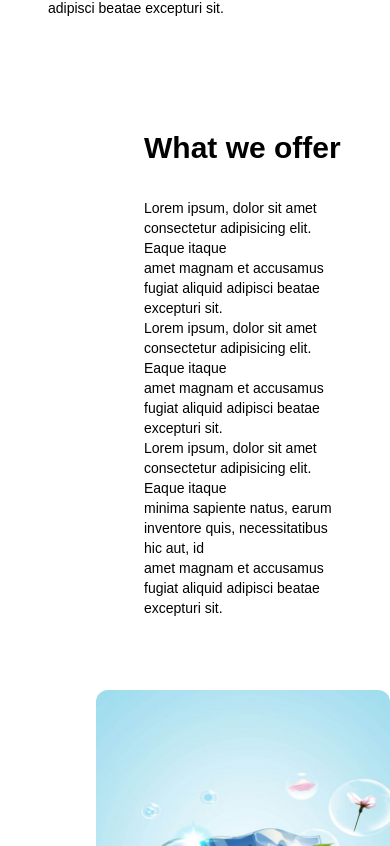
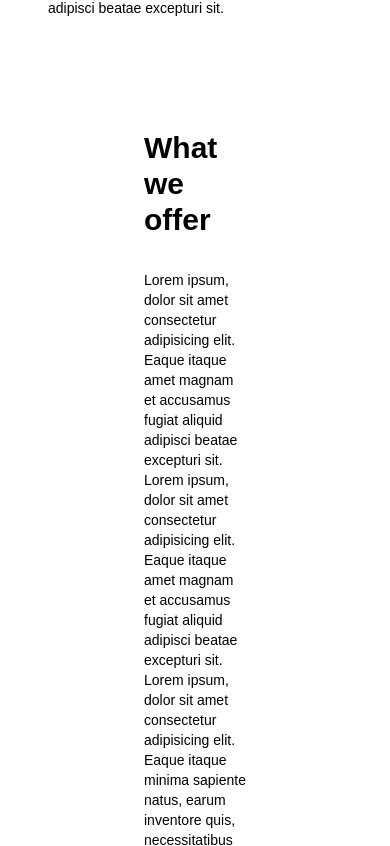
Before and after one commit to Daweed234/kg_harvest-gig, a React (Create React App) app: page / in a window 390 px wide. Shown: the part 1358-2204 px from the top of the page. Built offline with nearby package versions, Linux system fonts and the light colour scheme.

Commit message:
some changes made

```diff
--- a/src/Pages/Home.jsx
+++ b/src/Pages/Home.jsx
@@ -88,7 +88,7 @@ const Home = () => {
                 </div>
             </div>
 
-            <div className="flex md:flex-col md:gap-10 md:ml- gap-32 ml-24 mt-20 mb-20">
+            <div className="flex md:flex-col md:gap-10 md: gap-32 px-24 mt-20 mb-20">
                 <div className="">
                     <p className="font-semibold px-12 text-3xl">What we offer</p>
                     <p className="text-sm py-8 px-12">
```
